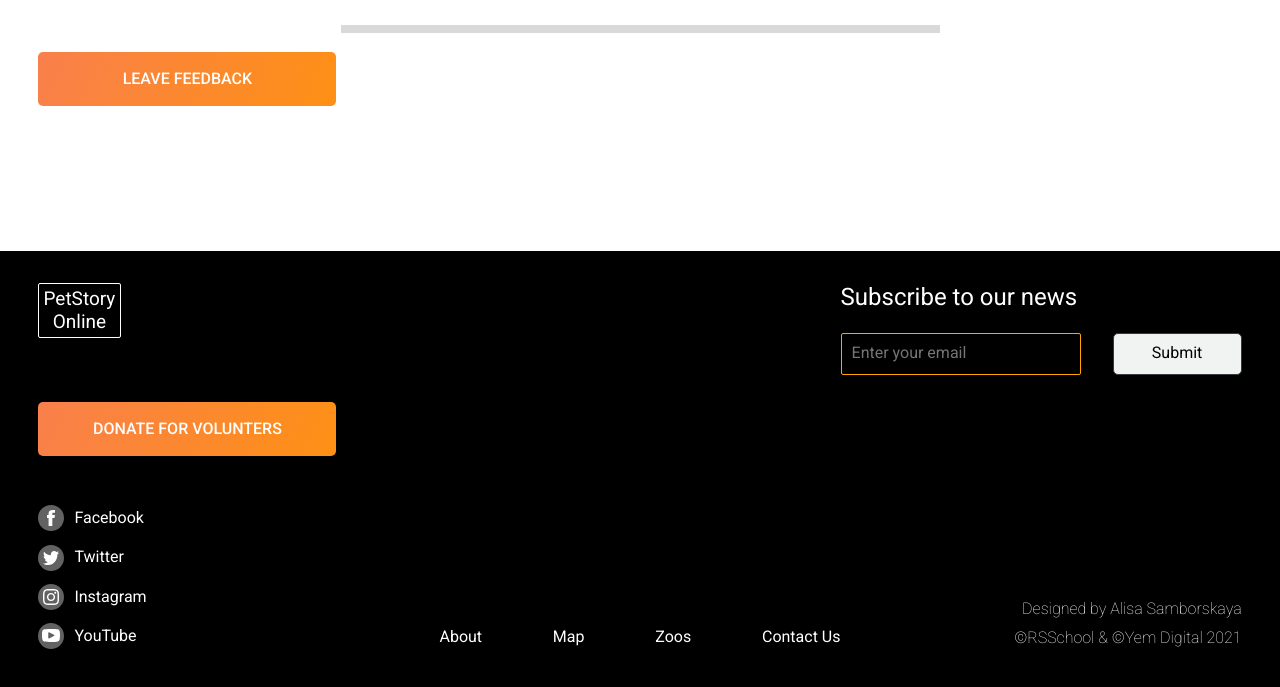
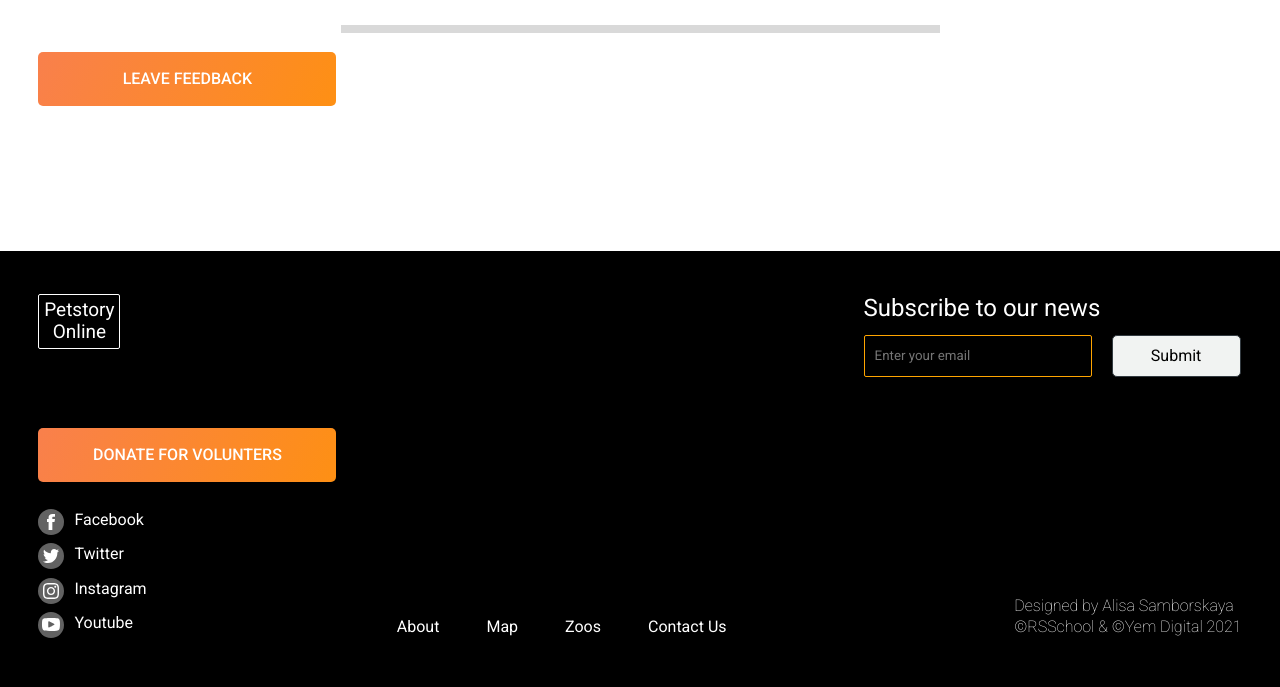
Before and after one commit to antonistarzynski/online-zoo, a plain HTML site: page pages/index.html in a window 1280 px wide. Shown: the part 3799-4486 px from the top of the page. Drawn offline with Linux system fonts and the light colour scheme.

Commit message:
fix: small desktop details

```diff
--- a/pages/index.html
+++ b/pages/index.html
@@ -369,69 +369,45 @@
     <div class="footer">
         <div class="footer-container">
 
-
-            <!--left column-->
-            <div class="left-column">
+            <div class="top-footer">
 
                 <div class="logo-footer">
-                    <h1>PetStory online</h1>
+                    <h1>Petstory Online</h1>
                 </div>
 
-                <button class="donate-footer">donate for volunters</button>
-
-                <div class="social-link">
-                    <img src="../assets/icons/foot_facebook.svg" alt="" class="footer-icon">
-                    <a href="https://www.facebook.com" class="social-media">facebook</a>
+                <div class="subscribe">
+                    <h5>Subscribe to our news</h5>
+                    <div class="subscribe-input">
+                        <input type="mail" placeholder="Enter your email">
+                        <button class="subscribe-submit-btn">Submit</button>
+                    </div>
                 </div>
 
-                <div class="social-link">
-                    <img src="../assets/icons/foot_twitter.svg" alt="" class="footer-icon">
-                    <a href="https://www.twitter.com" class="social-media">twitter</a>
+            </div>
+
+            <div class="middle-footer">
+                <button>Donate for volunters</button>
+            </div>
+
+            <div class="bottom-footer">
+
+                <div class="social-links">
+                    <p class="link"><img class="icon-social" src="../assets/icons/foot_facebook.svg" alt="">Facebook</p>
+                    <p class="link"><img class="icon-social" src="../assets/icons/foot_twitter.svg" alt="">Twitter</p>
+                    <p class="link"><img class="icon-social" src="../assets/icons/foot_instagram.svg" alt="">Instagram
+                    </p>
+                    <p class="link"><img class="icon-social" src="../assets/icons/foot_youtube.svg" alt="">Youtube</p>
                 </div>
 
-                <div class="social-link">
-                    <img src="../assets/icons/foot_instagram.svg" alt="" class="footer-icon">
-                    <a href="https://www.instagram.com" class="social-media">instagram</a>
+                <div class="nav-links-footer">
+                    <p>About</p>
+                    <p>Map</p>
+                    <p>Zoos</p>
+                    <p>Contact Us</p>
                 </div>
 
-                <div class="social-link">
-                    <img src="../assets/icons/foot_youtube.svg" alt="" class="footer-icon">
-                    <a href="https://www.youtube.com" class="social-media">YouTube</a>
-                </div>
-            </div>
-            <!--middle column-->
-            <div class="middle-column">
-                <div class="middle-links">
-                    <a href="https://www.youtube.com" class="social-media">About</a>
-                    <a href="https://www.youtube.com" class="social-media">Map</a>
-                    <a href="https://www.youtube.com" class="social-media">Zoos</a>
-                    <a href="https://www.youtube.com" class="social-media">Contact us</a>
-                </div>
-            </div>
-
-            <!--rightcolumn-->
-            <div class="right-column">
-
-                <div class="right-top">
-
-                    <div class="subscribe-footer">
-                        <h5>Subscribe to our news</h5>
-                    </div>
-
-                    <div class="submit-footer">
-                        <input type="email" for="email" id="email" name="email" placeholder="Enter your email">
-                        <button name="email" class="submit-button">Submit</button>
-                    </div>
-
-                </div>
-
-                <div class="right-bottom">
-
-                    <div class="footer-author">
-                        <a href="">Designed by Alisa Samborskaya</a>
-                        <a href="">©RSSchool & ©Yem Digital 2021</a>
-                    </div>
-
+                <div class="designed-by-footer">
+                    <p>Designed by Alisa Samborskaya<br>©RSSchool & ©Yem Digital 2021</p>
                 </div>
 
             </div>
--- a/pages/style.css
+++ b/pages/style.css
@@ -804,22 +804,30 @@ p {
     width: 1160px;
     height: 430px;
     display: flex;
+    flex-direction: column;
     justify-content: center;
     align-items: center;
     background: none;
 }
 
-/* left column */
+/* top footer */
+
+.top-footer {
+    background: none;
+    display: flex;
+    height: 25%;
+    align-content: center;
+    justify-content: space-between;
+}
 
 .logo-footer {
     width: 82px;
-    height: 15%;
+    height: 100%;
     display: flex;
     justify-content: center;
-    align-items: center;
+    align-items: flex-start;
     background-color: black;
-    margin-bottom: 50px;
-
+    margin-right: 20px;
 }
 
 .logo-footer h1 {
@@ -834,15 +842,77 @@ p {
     padding: 3.55px 4.75px;
 }
 
-.left-column {
-    background: none;
-    height: 85%;
+.subscribe {
     display: flex;
     flex-direction: column;
-    justify-content: space-between;
+    align-items: flex-start;
+    background: none;
+    color: cyan;
+    height: 100%;
+    width: 378px;
+
 }
 
-.donate-footer {
+.subscribe h5 {
+    font-weight: 400;
+    font-size: 24px;
+    line-height: 120%;
+    color: #FFFFFF;
+    padding-bottom: 12px;
+}
+
+.subscribe-input {
+    background: none;
+    height: 42px;
+    display: flex;
+    justify-content: flex-start;
+}
+
+.subscribe-input input {
+    background-color: black;
+    border: 0.5px solid orange;
+    border-radius: 2px;
+    width: 228px;
+    margin-right: 20px;
+    padding-left: 10px;
+    color: white;
+}
+
+.subscribe-input button {
+    width: 129px;
+    height: 42px;
+    font-weight: 400;
+    font-size: 16px;
+    line-height: 140%;
+    background: #F1F3F2;
+    border: 1px solid #333B41;
+    border-radius: 5px;
+}
+
+
+.subscribe-input button:hover {
+    color: #4B9200;
+    background: #F1F3F2;
+    border: 1px solid #4B9200;
+    border-radius: 5px;
+}
+
+
+
+
+
+/* middle footer */
+
+
+.middle-footer {
+
+    background: none;
+    display: flex;
+    height: 25%;
+    align-items: center;
+}
+
+.middle-footer button {
     width: 298px;
     height: 54px;
     background: linear-gradient(113.96deg, #F9804B 1.49%, #FE9013 101.44%);
@@ -855,171 +925,86 @@ p {
     text-align: center;
     text-transform: uppercase;
     color: white;
-    margin-bottom: 35px;
 }
 
+/* bottom footer */
 
-.social-link {
+
+.bottom-footer {
+
+    background: none;
     display: flex;
-    background: none;
-    height: 25px;
-    padding: 5px 0;
-    justify-content: left;
-    align-items: center;
+    height: 30%;
+    justify-content: space-between;
 }
 
-.social-media {
+.social-links {
+    display: flex;
+    flex-direction: column;
+    height: 100%;
+    background: none;
+
+    color: yellow;
+    justify-content: space-between;
+    width: 70%;
+}
+
+.social-links p {
     font-weight: 400;
     font-size: 16px;
     line-height: 140%;
     color: #FFFFFF;
-    text-transform: capitalize;
-    text-decoration: none;
-}
-
-.social-media:hover {
-    color: #F9804B;
+    display: flex;
 
 }
 
-.footer-icon {
+.social-links img {
     width: 26px;
     height: 26px;
-    display: flex;
     margin-right: 10px;
 }
 
+.nav-links-footer {
+    display: flex;
+    align-items: flex-end;
+    background: none;
 
-/* middle column */
-
-.middle-column {
-    background: none;
-    height: 85%;
-    display: flex;
-    flex-direction: column;
-    justify-content: end;
+    height: 100%;
 }
 
-.middle-links {
-    display: flex;
-    justify-content: space-between;
-    align-items: flex-end;
-    width: 100%;
-    background: none;
+.nav-links-footer p {
+    font-weight: 400;
+    font-size: 16px;
+    line-height: 140%;
+    color: #FFFFFF;
+    margin-right: 47px;
 }
 
-.middle-link a {
-    color: pink;
+.nav-links-footer p:hover {
+    color: orange;
+    cursor: pointer;
 }
 
-
-/* right column */
-
-.right-column {
+.designed-by-footer {
+    display: flex;
+    height: 100%;
     background: none;
-    height: 85%;
-    display: flex;
-    flex-direction: column;
+    width: 65%;
+    align-items: flex-end;
+    justify-content: flex-end;
 }
 
-.right-top {
-    display: flex;
-    flex-direction: column;
-    background: none;
-    height: 25%;
-}
-
-.right-bottom {
-    background: none;
-    height: 75%;
-    display: flex;
-    flex-direction: column;
-    justify-content: end;
-}
-
-.footer-author {
-
-    display: flex;
-    justify-content: space-between;
-    align-items: end;
-    height: 50px;
-}
-
-.footer-author a {
-    text-decoration: none;
+.designed-by-footer p {
     font-weight: 100;
     font-size: 16px;
     line-height: 130%;
     color: #FFFFFF;
-    text-decoration: none;
-}
-
-.subscribe-footer {
-    background: none;
-    display: flex;
-    flex-direction: column;
-
 }
 
 
 
-.subscribe-footer h5 {
-    font-weight: 400;
-    font-size: 24px;
-    line-height: 120%;
-    color: #FFFFFF;
-}
 
-.submit-footer {
-    display: flex;
-    height: 42px;
-    width: 100%;
-    justify-content: space-between;
-    background: none;
-}
 
-.submit-footer input {
-    width: 60%;
-    background: black;
-    border: 1px solid orange;
-    border-radius: 2px;
-}
-
-input {
-    font-weight: 400;
-    font-size: 16px;
-    line-height: 140%;
-    color: white;
-    padding-left: 10px;
-}
-
-input::placeholder {}
-
-.submit-button {
-    width: 129px;
-    height: 42px;
-    font-weight: 400;
-    font-size: 16px;
-    line-height: 140%;
-    background: #F1F3F2;
-    border: 1px solid #333B41;
-    border-radius: 5px;
-}
-
-.submit-button:hover {
-    color: #4B9200;
-    background: #F1F3F2;
-    border: 1px solid #4B9200;
-    border-radius: 5px;
-}
-
-.footer-author {
-    display: flex;
-    flex-direction: column;
-    background: none;
-}
-
-.footer-author a {}
 
 
 
@@ -1158,13 +1143,8 @@ input::placeholder {}
         margin-bottom: 20px;
     }
 
-
-
+    /* testimonials */
+    .footer-container {
+        width: 94%;
+    }
 }
-
-
-/* testimonials */
-
-.footer-container {
-    width: 94%;
-}
```
